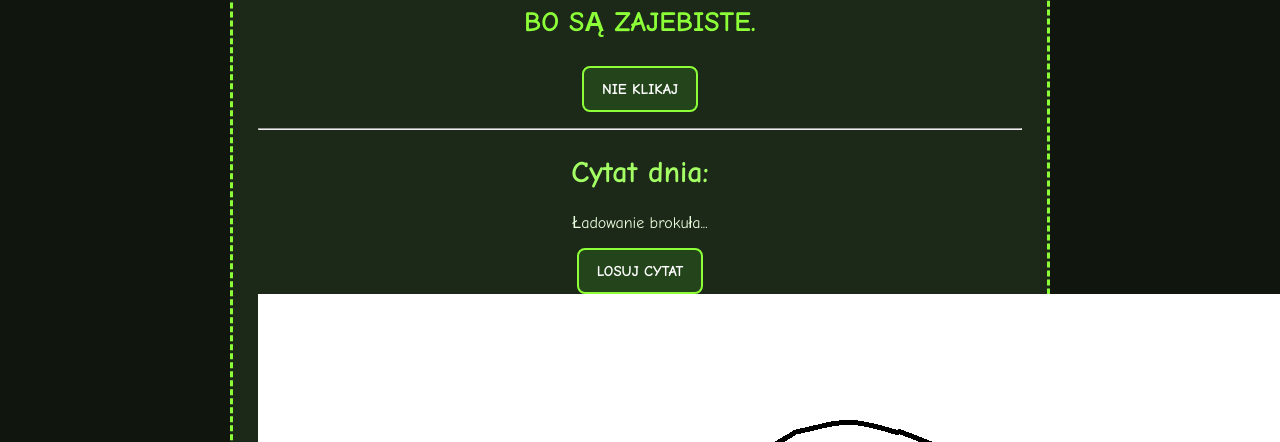
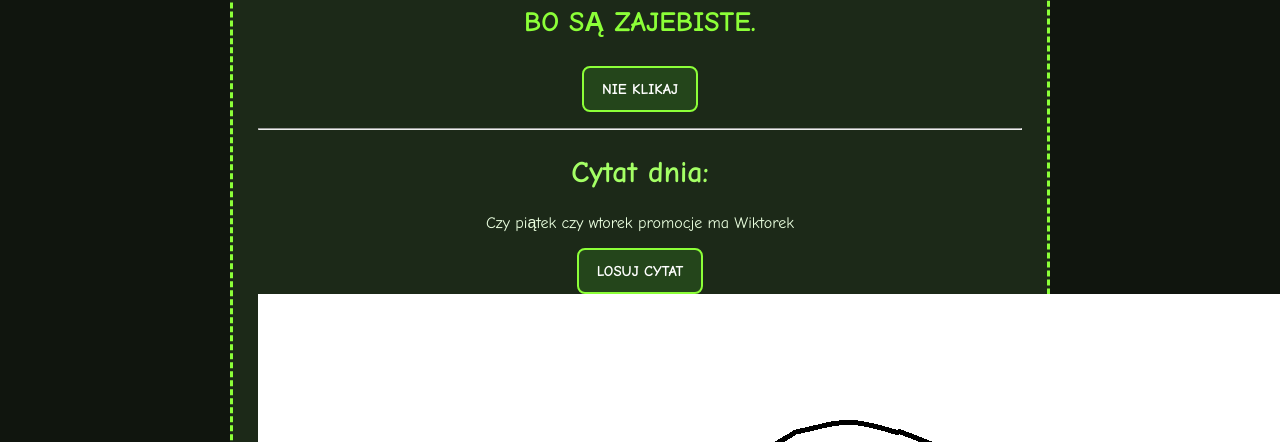
Before and after one commit to Edex-the-second/Brokol.pl, a plain HTML site: page index.html in a window 1280 px wide. Shown: the part 658-1100 px from the top of the page. Drawn offline with Linux system fonts and the light colour scheme.

Commit message:
Add files via upload

```diff
--- a/index.html
+++ b/index.html
@@ -327,9 +327,9 @@
             "Cynamonka jest zajebista.",
             "LA PEACE. LA BROKUŁ LA PIZZA.",
             "Verity ale to frytkocholowy ćpun.",
-            "Czy piątek czy wtorek promocje ma Wiktorek"
-            "Szyszka zrobił trika ha hulajce z palcem w dupie"
-            "Breaking Bad"
+            "Czy piątek czy wtorek promocje ma Wiktorek",
+            "Szyszka zrobił trika ha hulajce z palcem w dupie",
+            "Breaking Bad",
             "Zielony czy nie, przyjdź i śmiej się XD.",
             "Babka Kamień zawsze tu jest."
 
```
